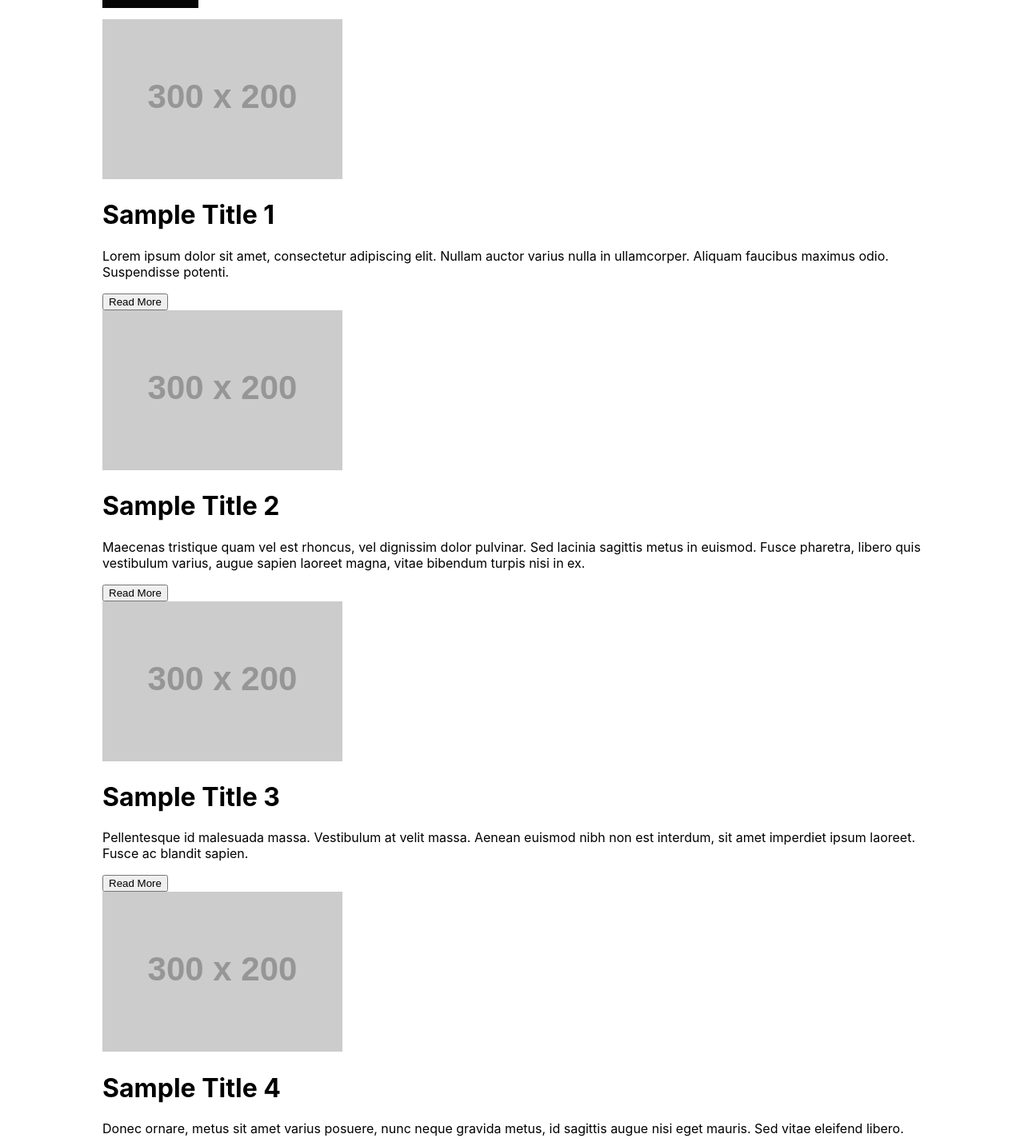
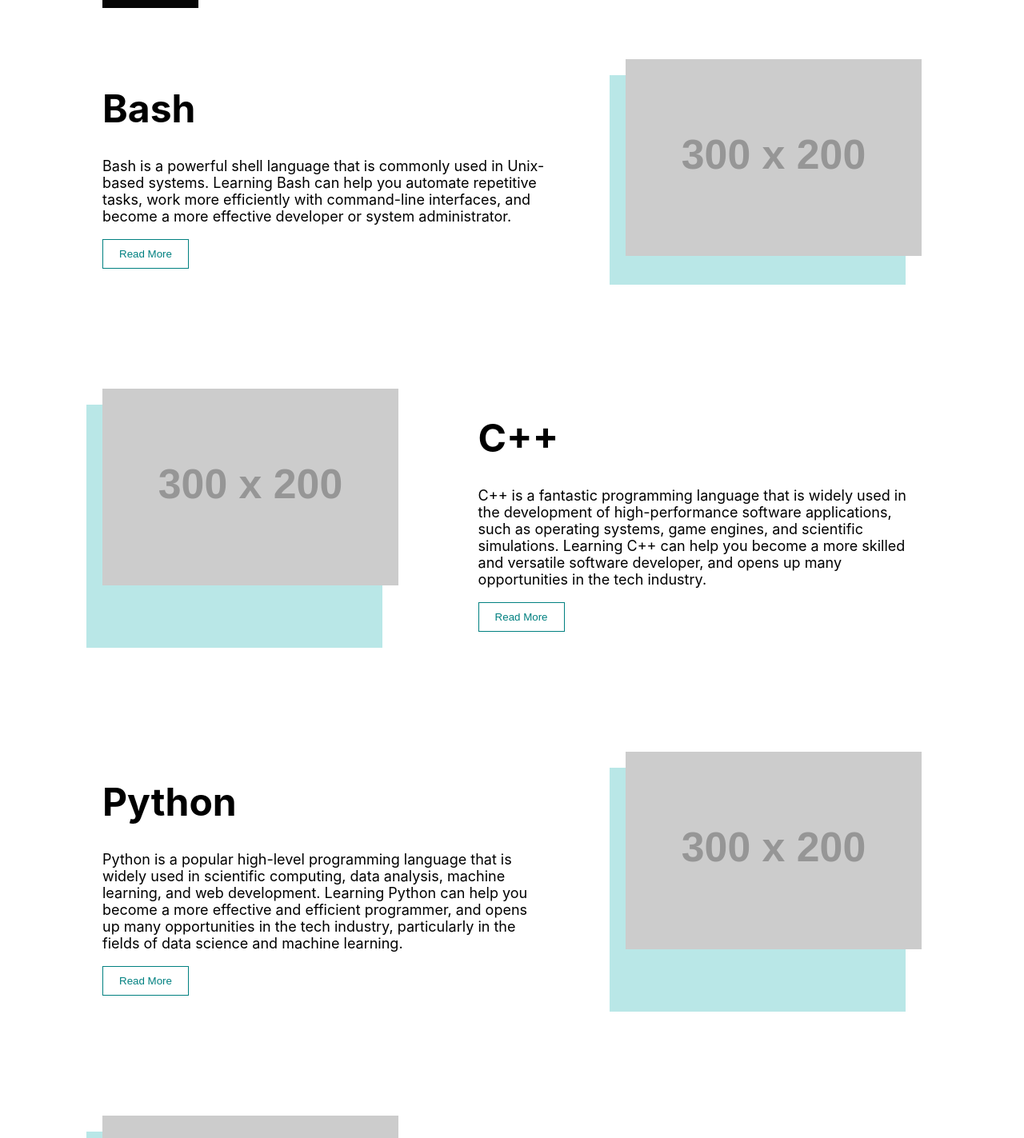
Before and after one commit to DimasVeliz/boosting_blog, a React (Create React App) app: page / in a window 1280 px wide. Shown: the part 106-1529 px from the top of the page at 80% size. Built offline with nearby package versions, Linux system fonts and the light colour scheme.

Commit message:
texts adjusted to match the topics

```diff
--- a/src/pages/Home.jsx
+++ b/src/pages/Home.jsx
@@ -5,38 +5,39 @@ const Home = () => {
   const posts = [
     {
       id: 1,
-      title: "Sample Title 1",
-      desc: "Lorem ipsum dolor sit amet, consectetur adipiscing elit. Nullam auctor varius nulla in ullamcorper. Aliquam faucibus maximus odio. Suspendisse potenti.",
-      image: "https://via.placeholder.com/300x200.png?text=Sample+Image+1",
+      title: "Bash",
+      desc: "Bash is a powerful shell language that is commonly used in Unix-based systems. Learning Bash can help you automate repetitive tasks, work more efficiently with command-line interfaces, and become a more effective developer or system administrator.",
+      image: "https://via.placeholder.com/300x200.png?text=Bash+Image",
     },
     {
       id: 2,
-      title: "Sample Title 2",
-      desc: "Maecenas tristique quam vel est rhoncus, vel dignissim dolor pulvinar. Sed lacinia sagittis metus in euismod. Fusce pharetra, libero quis vestibulum varius, augue sapien laoreet magna, vitae bibendum turpis nisi in ex.",
-      image: "https://via.placeholder.com/300x200.png?text=Sample+Image+2",
+      title: "C++",
+      desc: "C++ is a fantastic programming language that is widely used in the development of high-performance software applications, such as operating systems, game engines, and scientific simulations. Learning C++ can help you become a more skilled and versatile software developer, and opens up many opportunities in the tech industry.",
+      image: "https://via.placeholder.com/300x200.png?text=C%2B%2B+Image",
     },
     {
       id: 3,
-      title: "Sample Title 3",
-      desc: "Pellentesque id malesuada massa. Vestibulum at velit massa. Aenean euismod nibh non est interdum, sit amet imperdiet ipsum laoreet. Fusce ac blandit sapien.",
-      image: "https://via.placeholder.com/300x200.png?text=Sample+Image+3",
+      title: "Python",
+      desc: "Python is a popular high-level programming language that is widely used in scientific computing, data analysis, machine learning, and web development. Learning Python can help you become a more effective and efficient programmer, and opens up many opportunities in the tech industry, particularly in the fields of data science and machine learning.",
+      image: "https://via.placeholder.com/300x200.png?text=Python+Image",
     },
     {
       id: 4,
-      title: "Sample Title 4",
-      desc: "Donec ornare, metus sit amet varius posuere, nunc neque gravida metus, id sagittis augue nisi eget mauris. Sed vitae eleifend libero. Mauris ultrices volutpat malesuada.",
-      image: "https://via.placeholder.com/300x200.png?text=Sample+Image+4",
+      title: "C#",
+      desc: "C# is a modern object-oriented programming language that is widely used in the development of Windows applications, web applications, and video games. Learning C# can help you become a skilled software developer, and opens up many opportunities in the tech industry.",
+      image: "https://via.placeholder.com/300x200.png?text=C%23+Image",
     },
     {
       id: 5,
-      title: "Sample Title 5",
-      desc: "Nullam vel tincidunt velit. Integer malesuada, sapien at congue ultrices, lectus turpis tincidunt eros, in bibendum quam est a eros. Sed et mauris sit amet ex suscipit faucibus nec quis sapien.",
-      image: "https://via.placeholder.com/300x200.png?text=Sample+Image+5",
+      title: "Coding",
+      desc: "Learning to code is a valuable skill in today's digital age, with applications in fields ranging from web development to data science to machine learning. Developing coding skills can help you become a more effective problem solver, a more efficient and productive worker, and open up many opportunities in the tech industry and beyond.",
+      image: "https://via.placeholder.com/300x200.png?text=Coding+Image",
     }
   ]
+
   return (
-    <div className='home'>
-      <div className='post'>
+    <div className="home">
+      <div className="posts">
         {posts.map((post) => (
           <div className="post" key={post.id}>
             <div className="img">
--- a/src/style.scss
+++ b/src/style.scss
@@ -129,5 +129,76 @@ $lightGreen: #b9e7e7;
             }
         }
 
+        .home {
+            .posts {
+              margin-top: 50px;
+              display: flex;
+              flex-direction: column;
+              gap: 150px;
+
+              .post {
+                display: flex;
+                gap: 100px;
+
+                &:nth-child(2n + 1) {
+                  flex-direction: row-reverse;
+                }
+
+                .img {
+                  flex: 2;
+                  position: relative;
+
+                  &::after {
+                    content: "";
+                    width: 100%;
+                    height: 100%;
+                    background-color: $lightGreen;
+                    position: absolute;
+                    top: 20px;
+                    left: -20px;
+                    z-index: -1;
+                  }
+
+                  img {
+                    width: 100%;
+                    max-height: 400px;
+                    object-fit: cover;
+                  }
+                }
+
+                .content {
+                  flex: 3;
+                  display: flex;
+                  flex-direction: column;
+                  justify-content: space-between;
+
+                  h1 {
+                    font-size: 48px;
+                  }
+
+                  p {
+                    font-size: 18px;
+                  }
+
+                  button {
+                    width: max-content;
+                    padding: 10px 20px;
+                    border: none;
+                    cursor: pointer;
+                    background-color: white;
+                    border: 1px solid teal;
+                    color: teal;
+
+                    &:hover {
+                      border: 1px solid white;
+                      background-color: $lightGreen;
+                      color: black;
+                    }
+                  }
+                }
+              }
+            }
+          }
+
     }
 }
```
